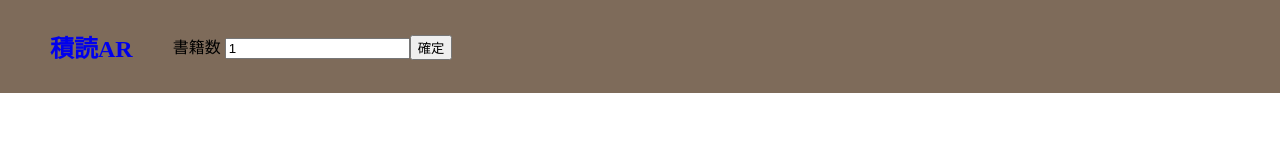
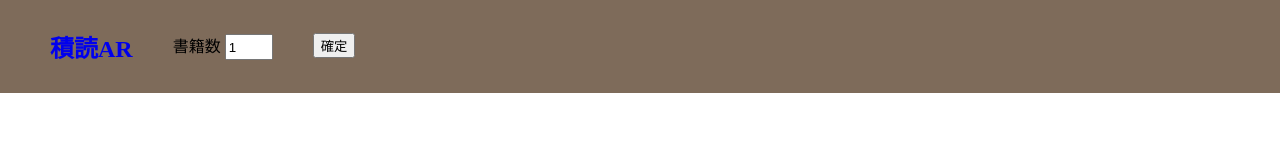
Before and after one commit to shusukeO/u-service, a plain HTML site: page index.html in a window 1280 px wide. Drawn offline with Linux system fonts and the light colour scheme.

Commit message:
inputサイズの変更

```diff
--- a/index.html
+++ b/index.html
@@ -24,7 +24,8 @@
         <h2 style="color: white;" > <a href="https://github.com/shusukeO/u-service">積読AR</a></h2>
         <nav>
             <ul class="menu">
-                <li >書籍数 <input type="number" id="book_num" value="1"></input><button onclick="updateNum();">確定</button></li>
+                <li >書籍数 <input type="number" id="book_num" value="1" style="width:40px;height:20px;"></li>
+                <li></input><button onclick="updateNum();">確定</button></li>
                 <!-- <li><a href="https://github.com/shusukeO/u-service">source</a></li> -->
             </ul>
         </nav>
```
